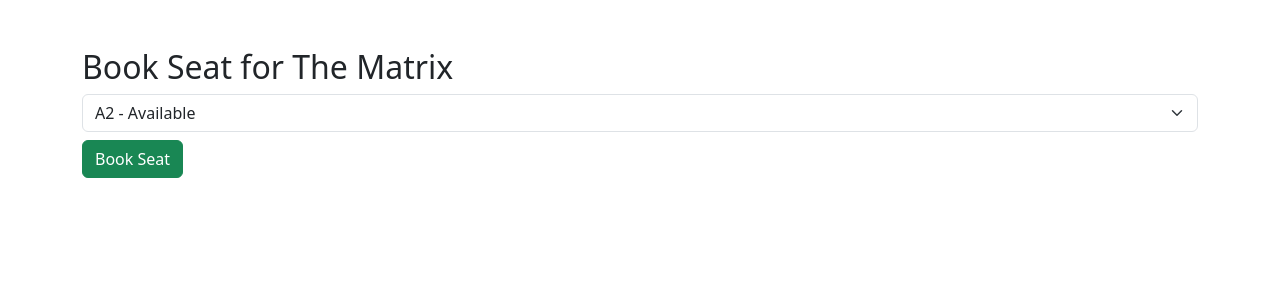
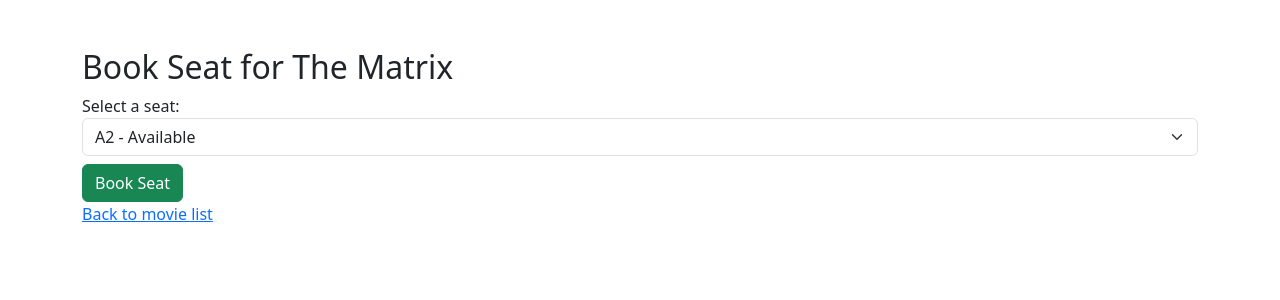
Before and after one commit to skalyan04/CS4300, a Django app: page /movies/1/book/ in a window 1280 px wide. Shown: the top 300 px of the page. Run offline with Django 5.2, Linux system fonts and the light colour scheme; a user stored in the database is signed in; data comes from the database, SQL or seed files in the repository; both versions use the stored data as it was after the commit.

Commit message:
Getting Closer to Completion

```diff
--- a/homework2/movie_theater_booking/bookings/templates/bookings/seat_booking.html
+++ b/homework2/movie_theater_booking/bookings/templates/bookings/seat_booking.html
@@ -4,6 +4,7 @@
 <h2>Book Seat for {{ movie.title }}</h2>
 <form method="post">
     {% csrf_token %}
+    <label for="seat">Select a seat:</label>
     <select name="seat" class="form-select">
         {% for seat in seats %}
         <option value="{{ seat.id }}" {% if seat.is_booked %}disabled{% endif %}>
@@ -13,4 +14,5 @@
     </select>
     <button type="submit" class="btn btn-success mt-2">Book Seat</button>
 </form>
+<a href="{% url 'movie_list' %}">Back to movie list</a>
 {% endblock %}
--- a/homework2/movie_theater_booking/bookings/views.py
+++ b/homework2/movie_theater_booking/bookings/views.py
@@ -1,6 +1,6 @@
 from django.shortcuts import render
 from .models import Movie
-
+from django.utils import timezone
 # bookings/views.py
 from rest_framework import viewsets, status
 from rest_framework.response import Response
@@ -47,13 +47,15 @@
 def book_seat(request, movie_id):
     movie = get_object_or_404(Movie, id=movie_id)
     seats = Seat.objects.all()
+    # Get all available seats
+    available_seats = Seat.objects.filter(is_booked=False)
     if request.method == 'POST':
         seat_id = request.POST.get('seat')
         seat = get_object_or_404(Seat, id=seat_id)
         if not seat.is_booked:
             seat.is_booked = True
             seat.save()
-            Booking.objects.create(movie=movie, seat=seat, user=request.user)
+            Booking.objects.create(movie=movie, seat=seat, user=request.user, booking_date=timezone.now)
             return redirect('booking_history')
     return render(request, 'bookings/seat_booking.html', {'movie': movie, 'seats': seats})
 
```
Also changed, not shown: homework2/movie_theater_booking/db.sqlite3.
